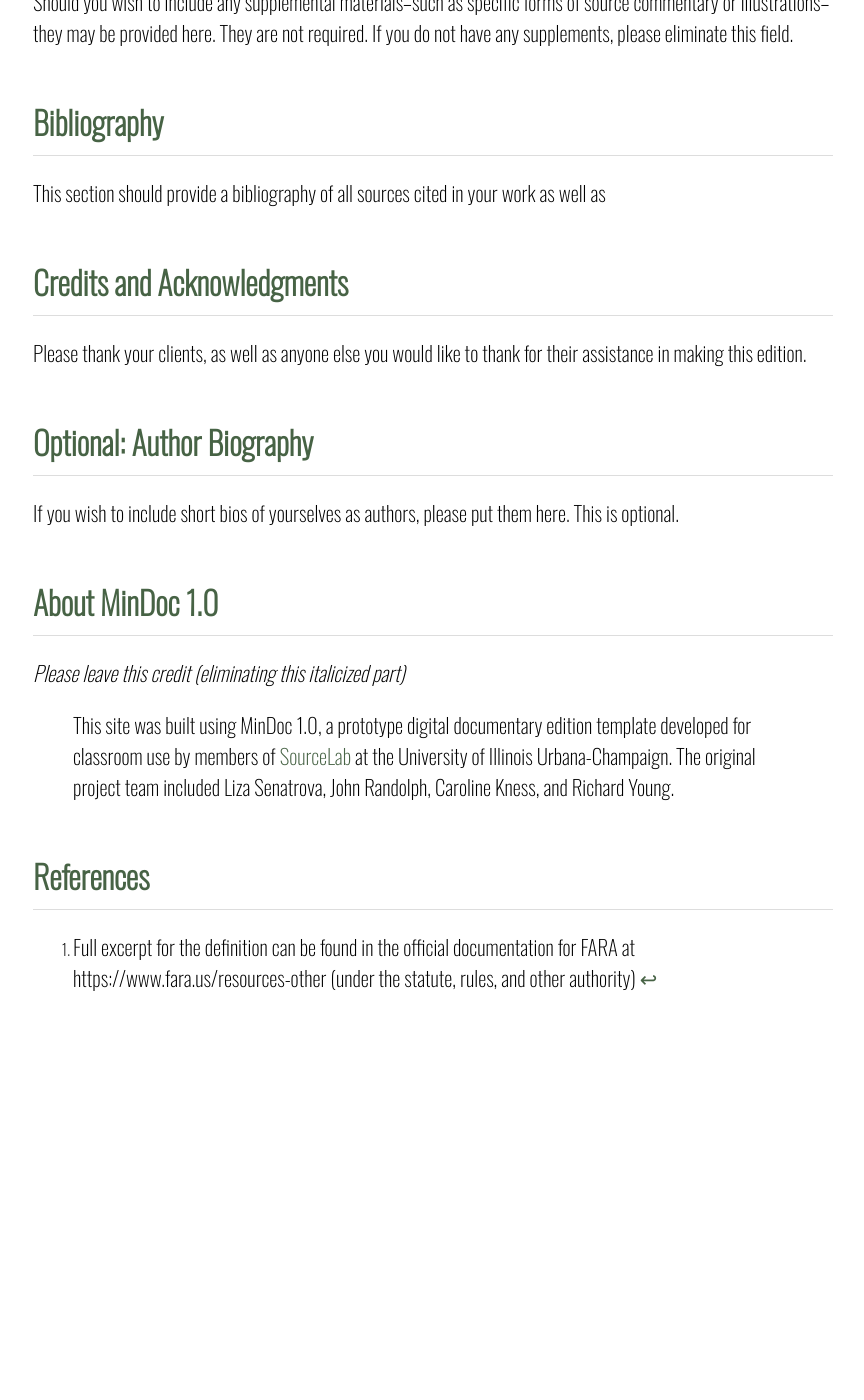
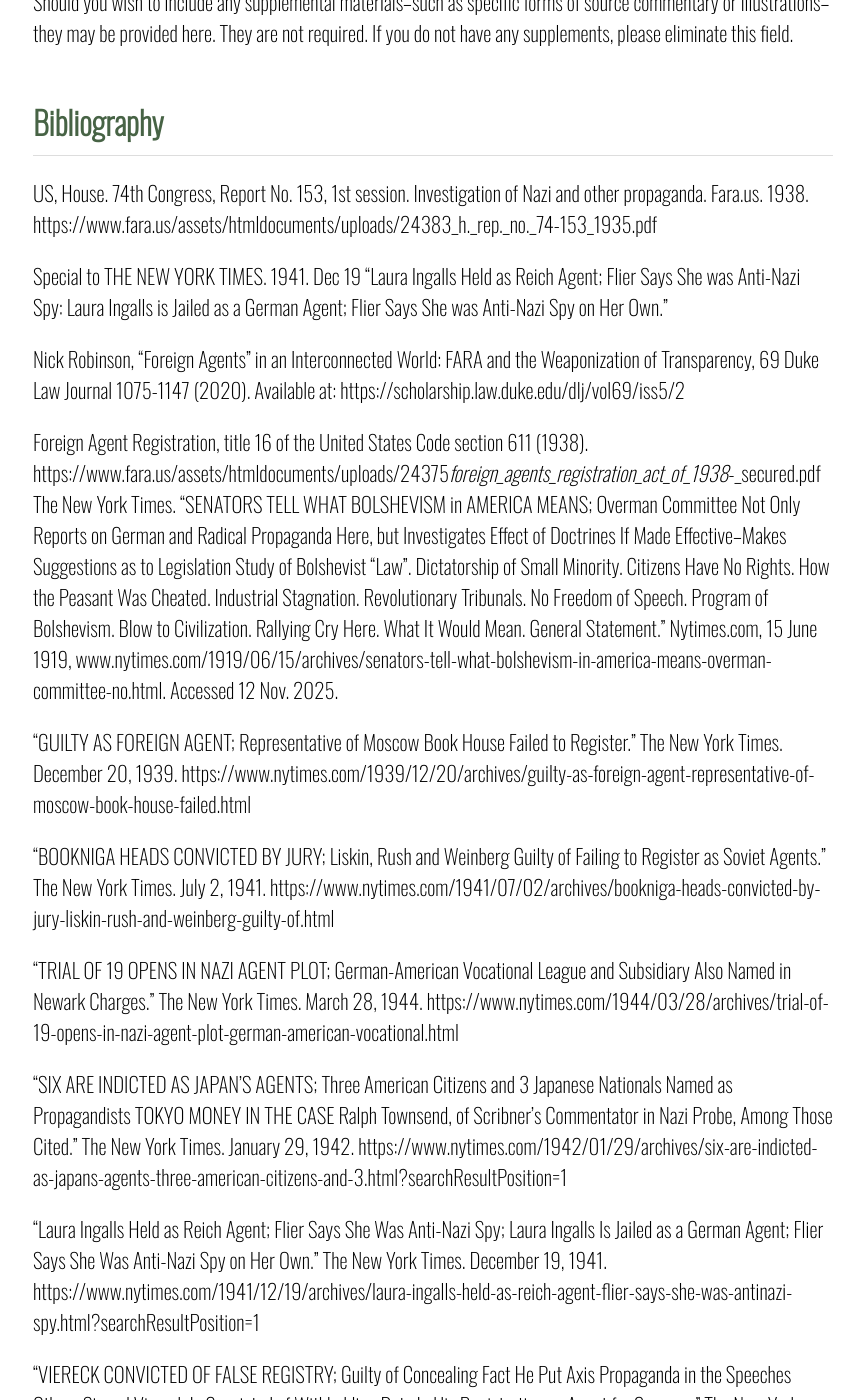
Before and after one commit to tonylira0327/forgn_agnt, a Jekyll site: the page built from index.markdown, in a window 1280 px wide and 1400 px high, scrolled down 10126 px. Shown: the whole window, without its empty margins (207-1071 px from the left). Built offline with Jekyll 4.4.1, drawn with Linux system fonts in a browser that asks for light colours; before the commit the page ends 11180 px from its top, so only the background shows below that; some of the changed text lies outside the part shown.

Commit message:
Update index.markdown

```diff
--- a/index.markdown
+++ b/index.markdown
@@ -51,7 +51,60 @@ Should you wish to include any supplemental materials--such as specific forms of
 
 # Bibliography
 
-This section should provide a bibliography of all sources cited in your work as well as
+US, House. 74th Congress, Report No. 153,  1st session. Investigation of Nazi and other propaganda. Fara.us. 1938. https://www.fara.us/assets/htmldocuments/uploads/24383_h._rep._no._74-153_1935.pdf
+
+Special to THE NEW YORK TIMES. 1941. Dec 19 "Laura Ingalls Held as Reich Agent; Flier Says She was Anti-Nazi Spy: Laura Ingalls is Jailed as a German Agent; Flier Says She was Anti-Nazi Spy on Her Own."
+
+Nick Robinson, “Foreign Agents” in an Interconnected World: FARA and the Weaponization of Transparency, 69 Duke Law Journal 1075-1147 (2020). Available at: https://scholarship.law.duke.edu/dlj/vol69/iss5/2
+
+Foreign Agent Registration, title 16 of the United States Code section 611 (1938). https://www.fara.us/assets/htmldocuments/uploads/24375_foreign_agents_registration_act_of_1938_-_secured.pdf
+The New York Times. “SENATORS TELL WHAT BOLSHEVISM in AMERICA MEANS; Overman Committee Not Only Reports on German and Radical Propaganda Here, but Investigates Effect of Doctrines If Made Effective--Makes Suggestions as to Legislation Study of Bolshevist “Law”. Dictatorship of Small Minority. Citizens Have No Rights. How the Peasant Was Cheated. Industrial Stagnation. Revolutionary Tribunals. No Freedom of Speech. Program of Bolshevism. Blow to Civilization. Rallying Cry Here. What It Would Mean. General Statement.” Nytimes.com, 15 June 1919, www.nytimes.com/1919/06/15/archives/senators-tell-what-bolshevism-in-america-means-overman-committee-no.html. Accessed 12 Nov. 2025.
+
+“GUILTY AS FOREIGN AGENT; Representative of Moscow Book House Failed to Register.” The New York Times. December 20, 1939. https://www.nytimes.com/1939/12/20/archives/guilty-as-foreign-agent-representative-of-moscow-book-house-failed.html
+
+
+“BOOKNIGA HEADS CONVICTED BY JURY; Liskin, Rush and Weinberg Guilty of Failing to Register as Soviet Agents.” The New York Times. July 2, 1941. https://www.nytimes.com/1941/07/02/archives/bookniga-heads-convicted-by-jury-liskin-rush-and-weinberg-guilty-of.html
+
+“TRIAL OF 19 OPENS IN NAZI AGENT PLOT; German-American Vocational League and Subsidiary Also Named in Newark Charges.” The New York Times. March 28, 1944. https://www.nytimes.com/1944/03/28/archives/trial-of-19-opens-in-nazi-agent-plot-german-american-vocational.html
+
+“SIX ARE INDICTED AS JAPAN'S AGENTS; Three American Citizens and 3 Japanese Nationals Named as Propagandists TOKYO MONEY IN THE CASE Ralph Townsend, of Scribner's Commentator in Nazi Probe, Among Those Cited.” The New York Times. January 29, 1942. https://www.nytimes.com/1942/01/29/archives/six-are-indicted-as-japans-agents-three-american-citizens-and-3.html?searchResultPosition=1
+
+“Laura Ingalls Held as Reich Agent; Flier Says She Was Anti-Nazi Spy; Laura Ingalls Is Jailed as a German Agent; Flier Says She Was Anti-Nazi Spy on Her Own.” The New York Times. December 19, 1941. https://www.nytimes.com/1941/12/19/archives/laura-ingalls-held-as-reich-agent-flier-says-she-was-antinazi-spy.html?searchResultPosition=1
+
+“VIERECK CONVICTED OF FALSE REGISTRY; Guilty of Concealing Fact He Put Axis Propaganda in the Speeches Others Signed Viereck Is Convicted of Withholding Data In His Registration as Agent for Germany” The New York Times. March 6, 1942. https://www.nytimes.com/1942/03/06/archives/viereck-convicted-of-false-registry-guilty-of-concealing-fact-he.html?searchResultPosition=2
+
+“S. RES. 307 - 465 congress (1918-1919): a resolution authorizing and directing the Committee on the Judiciary to call for certain evidence and documents relating to charges made against the United States Brewers' Association and allied interests and to submit a report of their investigation to the Senate.” September 27, 1918. https://catalog.hathitrust.org/Record/000445506
+
+“Criminal Enforcement.” n.d. Www.fara.us. https://www.fara.us/resources-criminal.
+
+Washington Post. 2024. “When Hollywood Was Actually Pumping out Soviet Propaganda,” March 8, 2024. https://www.washingtonpost.com/history/2024/03/10/hollywood-soviet-russian-propaganda-films/.
+
+“VIERECK, NAZI MOUTHPIECE, IS GUILTY” Minneapolis Morning Tribune (1939-1964). March 6, 1942, 286, 1.
+https://www.proquest.com/newspapers/march-6-1942-page-1-20/docview/1852100623/se-2
+
+
+ “Nazi Agent on Capitol Hill,” Pittsburgh Post-Gazette. March 13, 1943, 1.
+www.proquest.com/docview/1854335823/F99B05F6094C4E9CPQ/5?accountid=14553&sourcetype=Newspapers
+“Laura Ingalls To Testify Today” The Washington Post (1923-1954). February 12, 1942, 1.
+https://www.proquest.com/docview/151570143/EA846A1C32A14426PQ/2?accountid=14553&sourcetype=Newspapers
+
+
+“League Paid Agent’s Way to Germany,” Minneapolis Sunday Tribune and Star Journal (1939-1947). July 12, 1942, 9.
+https://www.proquest.com/docview/1852171804/D1DD7CC046104D18PQ/59?accountid=14553&sourcetype=Newspapers
+
+“German-American Vocational League Linked To Nazi Labor Front at Trial of 19 in Newark” The New York Times (1923-). April 5, 1944, 11.
+https://www.proquest.com/docview/106892890/557ECBED5CBC40F6PQ/17?accountid=14553&sourcetype=Newspapers
+
+“U.S. WRITER GUILTY AS JAPANESE AGENT” The Philadelphia Inquirer (1934-1969). March 28, 1942, 6.
+https://www.proquest.com/docview/1833080236/F843654357B64D4CPQ/5?accountid=14553&sourcetype=Newspapers
+
+“JAPANESE TELLS OF $195,000 PAID FOR PROPAGANDA" St. Louis Post-Dispatch (1923-). May 13, 1942, 2.
+https://www.proquest.com/docview/1875875655/F843654357B64D4CPQ/2?accountid=14553&sourcetype=Newspapers
+
+“Morning Papers Reached Peak Circulation in ’40” The New York Times. January 25, 1941. https://www.nytimes.com/1941/01/25/archives/morning-papers-reached-peak-circulation-in-40.html.
+
+PEW RESEARCH CENTER. 2023. “Trends and Facts on Newspapers | State of the News Media.” Pew Research Center’s Journalism Project. November 10, 2023. https://www.pewresearch.org/journalism/fact-sheet/newspapers/.
+
 
 # Credits and Acknowledgments
 
```
